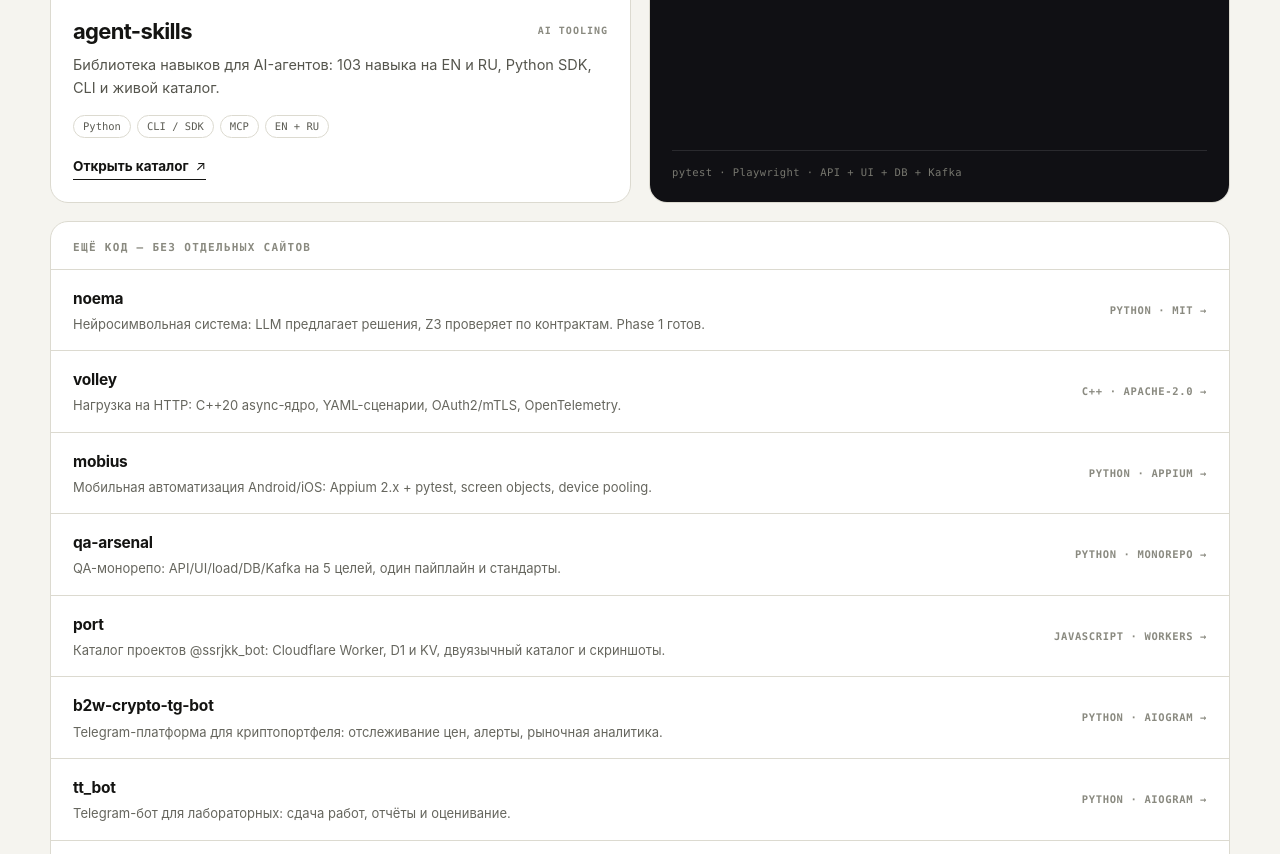
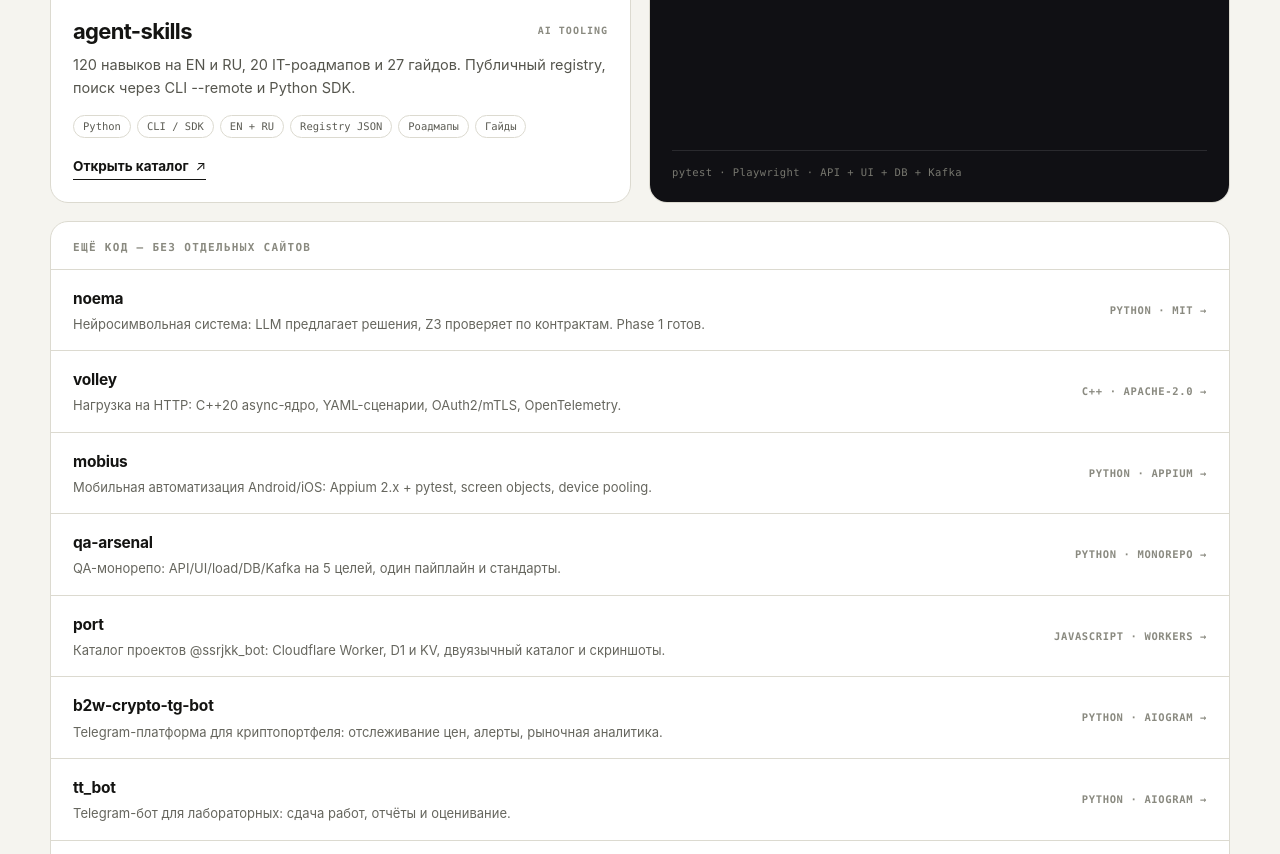
Before and after one commit to ssrjkk/ssrjkk.github.io, a plain HTML site: page index.html in a window 1280 px wide. Shown: the part 4350-5204 px from the top of the page. Drawn offline with Linux system fonts and the light colour scheme.

Commit message:
content: show the current Agent Skills portal and registry links

```diff
--- a/index.html
+++ b/index.html
@@ -462,8 +462,8 @@ h2{font-size:clamp(30px,4.3vw,46px);line-height:1.04;letter-spacing:-.045em;font
           </a>
           <div class="card-body">
             <div class="card-top"><h3>agent-skills</h3><span class="mono">AI tooling</span></div>
-            <p>Библиотека навыков для AI-агентов: 103 навыка на EN и RU, Python SDK, CLI и живой каталог.</p>
-            <ul class="tags"><li>Python</li><li>CLI / SDK</li><li>MCP</li><li>EN + RU</li></ul>
+            <p>120 навыков на EN и RU, 20 IT-роадмапов и 27 гайдов. Публичный registry, поиск через CLI --remote и Python SDK.</p>
+            <ul class="tags"><li>Python</li><li>CLI / SDK</li><li>EN + RU</li><li><a href="https://ssrjkk.github.io/agent-skills/skills_catalog.json">Registry JSON</a></li><li><a href="https://ssrjkk.github.io/agent-skills/roadmaps.html">Роадмапы</a></li><li><a href="https://ssrjkk.github.io/agent-skills/guides.html">Гайды</a></li></ul>
             <a class="card-link" href="https://ssrjkk.github.io/agent-skills/" target="_blank" rel="noopener">Открыть каталог <span aria-hidden="true">↗</span></a>
           </div>
         </article>
```
Also changed, not shown: assets/skills.png.
